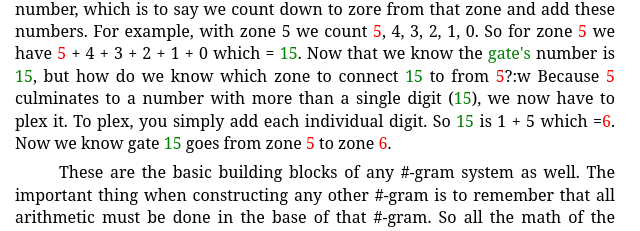
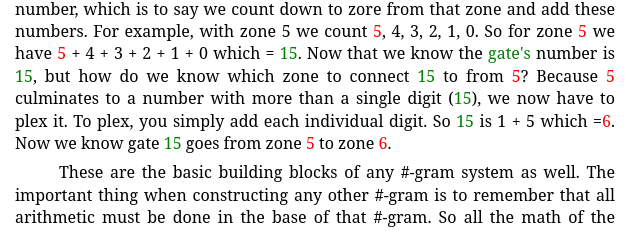
Before and after one commit to Alektryon/gramculator, a plain HTML site: page diy.html in a window 1280 px wide. Shown: the part 906-1137 px from the top of the page, 325-965 px from the left. Drawn offline with Linux system fonts and the light colour scheme.

Commit message:
fix typo in line 57

```diff
--- a/diy.html
+++ b/diy.html
@@ -54,7 +54,7 @@
                 To get the <span id="gretext">gates</span> we take every zone  an culminate the number, which is to say we count down to zore from that zone and add these numbers.
                 For example, with zone 5 we count <span id="redtext">5</span>, 4, 3, 2, 1, 0.
                 So for zone <span id ="redtext">5</span> we have <span id ="redtext">5</span> + 4 + 3 + 2 + 1 + 0 which = <span id="gretext">15</span>.
-                Now that we know the <span id="gretext">gate's</span> number is <span id="gretext">15</span>, but how do we know which zone to connect <span id="gretext">15</span> to from <span id ="redtext">5</span>?:w
+                Now that we know the <span id="gretext">gate's</span> number is <span id="gretext">15</span>, but how do we know which zone to connect <span id="gretext">15</span> to from <span id ="redtext">5</span>?
                 Because <span id ="redtext">5</span> culminates to a number with more than a single digit (<span id="gretext">15</span>), we now have to plex it.
                 To plex, you simply add each individual digit.
                 So <span id="gretext">15</span> is 1 + 5 which =<span id ="redtext">6</span>.
```
